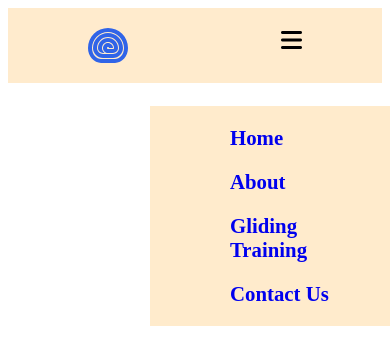
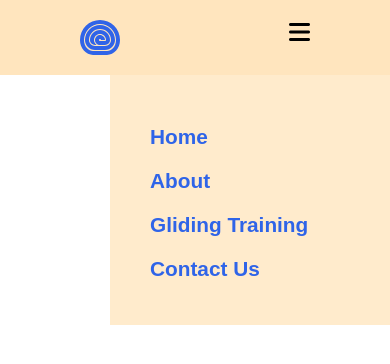
Before and after one commit to LingJIang9/TheMandalorian, a React (Vite) app: page / in a window 390 px wide. Shown: the top 364 px of the page. Built offline with nearby package versions, Linux system fonts and the light colour scheme.

Commit message:
navbar-dropdown finished

```diff
--- a/src/components/Navbar.css
+++ b/src/components/Navbar.css
@@ -1,3 +1,11 @@
+* {
+  margin: 0;
+  padding: 0;
+  box-sizing: border-box;
+}
+.App {
+  font-family: sans-serif;
+}
 .navbar {
   display: flex;
   flex-direction: row;
@@ -9,7 +17,7 @@ nav {
   flex-direction: row;
   align-items: center;
   justify-content: space-between;
-  background-color: blanchedalmond;
+  background-color: rgb(255, 229, 190);
   padding: 20px 80px;
 }
 
@@ -22,11 +30,12 @@ nav {
   text-decoration: none;
   font-size: 1.3rem;
   font-weight: 600;
+  color: #2f64e8;
 }
 
 .navbar li a:hover {
   color: white;
-  transition: 0.3s ease-in-out;
+  transition: 0.2s ease-in-out;
 }
 
 .mobile {
@@ -40,12 +49,12 @@ nav {
     align-items: start;
     justify-content: flex-start;
     position: fixed;
-    top: 90px;
+    top: 75px;
     right: 0px;
-    width: 200px;
-    height: 200px;
+    width: 280px;
+    height: 250px;
     background-color: #ffebcc;
-    padding-top: 20px;
+    padding-top: 50px;
   }
   .mobile {
     display: block;
```
